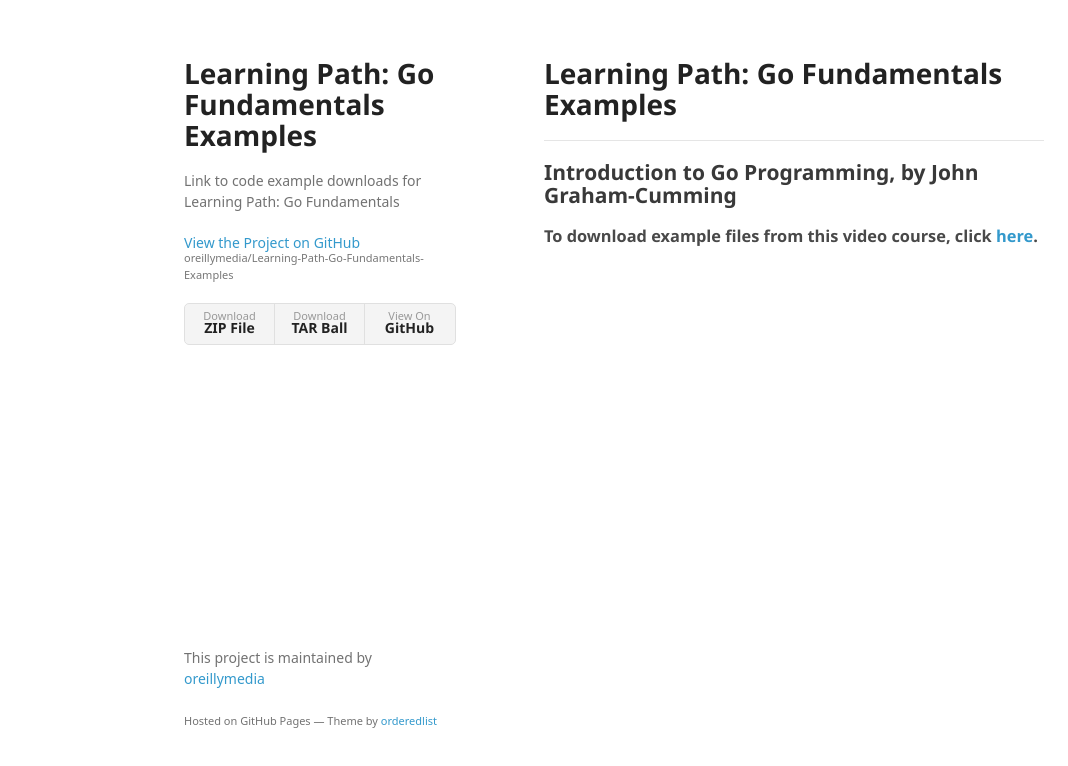
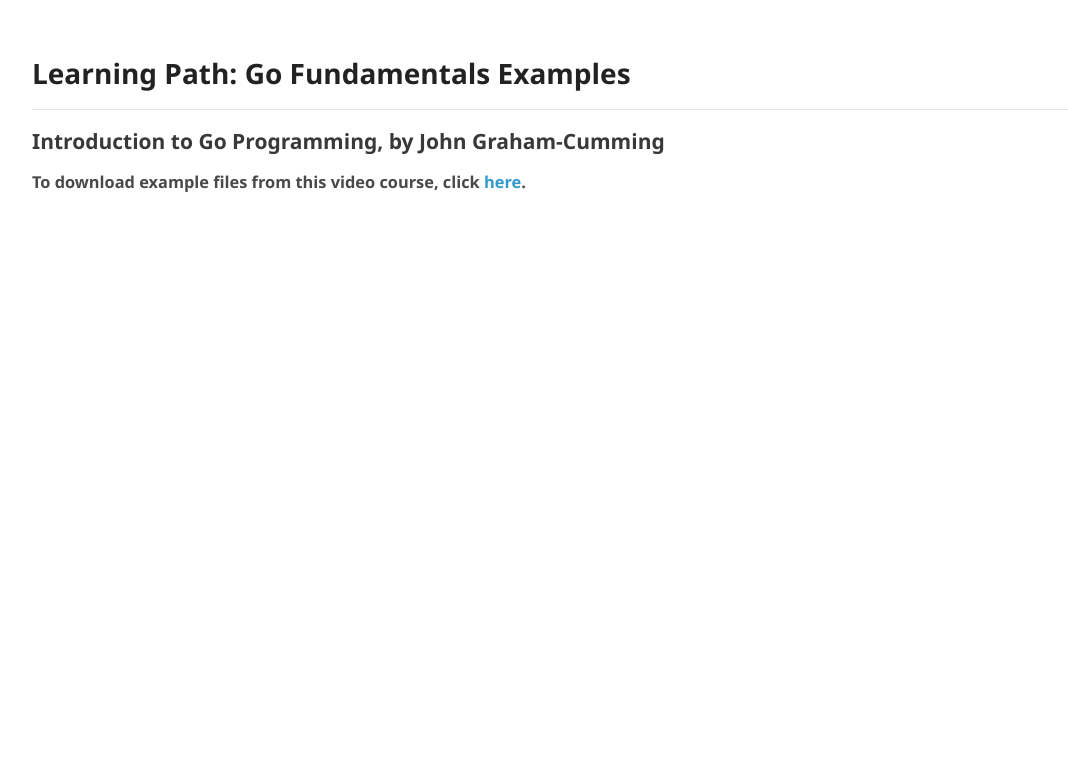
Before and after one commit to oreillymedia/Learning-Path-Go-Fundamentals-Examples, a plain HTML site: page index.html in a window 1280 px wide. Shown: the whole page, without its empty margins (26-1094 px from the left). Drawn offline with Linux system fonts and the light colour scheme; a web font is replaced by a local one.

Commit message:
Update index.html

```diff
--- a/index.html
+++ b/index.html
@@ -13,21 +13,7 @@
     <![endif]-->
   </head>
   <body>
-    <div class="wrapper">
-      <header>
-        <h1>Learning Path: Go Fundamentals Examples</h1>
-        <p>Link to code example downloads for Learning Path: Go Fundamentals</p>
 
-        <p class="view"><a href="https://github.com/oreillymedia/Learning-Path-Go-Fundamentals-Examples">View the Project on GitHub <small>oreillymedia/Learning-Path-Go-Fundamentals-Examples</small></a></p>
-
-
-        <ul>
-          <li><a href="https://github.com/oreillymedia/Learning-Path-Go-Fundamentals-Examples/zipball/master">Download <strong>ZIP File</strong></a></li>
-          <li><a href="https://github.com/oreillymedia/Learning-Path-Go-Fundamentals-Examples/tarball/master">Download <strong>TAR Ball</strong></a></li>
-          <li><a href="https://github.com/oreillymedia/Learning-Path-Go-Fundamentals-Examples">View On <strong>GitHub</strong></a></li>
-        </ul>
-      </header>
-      <section>
         <h1>
 <a id="learning-path-go-fundamentals-examples" class="anchor" href="#learning-path-go-fundamentals-examples" aria-hidden="true"><span aria-hidden="true" class="octicon octicon-link"></span></a>Learning Path: Go Fundamentals Examples</h1>
 
@@ -38,12 +24,7 @@
 
 <h3>
 <a id="to-download-example-files-from-this-video-course-click-here" class="anchor" href="#to-download-example-files-from-this-video-course-click-here" aria-hidden="true"><span aria-hidden="true" class="octicon octicon-link"></span></a>To download example files from this video course, click <a href="https://github.com/jgrahamc/goex">here</a>.</h3>
-      </section>
-      <footer>
-        <p>This project is maintained by <a href="https://github.com/oreillymedia">oreillymedia</a></p>
-        <p><small>Hosted on GitHub Pages &mdash; Theme by <a href="https://github.com/orderedlist">orderedlist</a></small></p>
-      </footer>
-    </div>
+
     <script src="javascripts/scale.fix.js"></script>
 
   </body>
```
